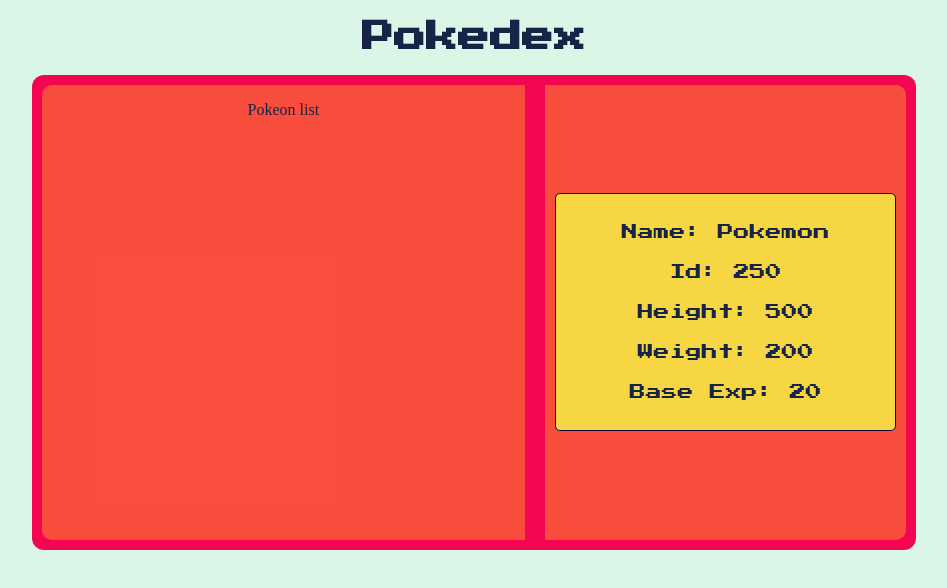
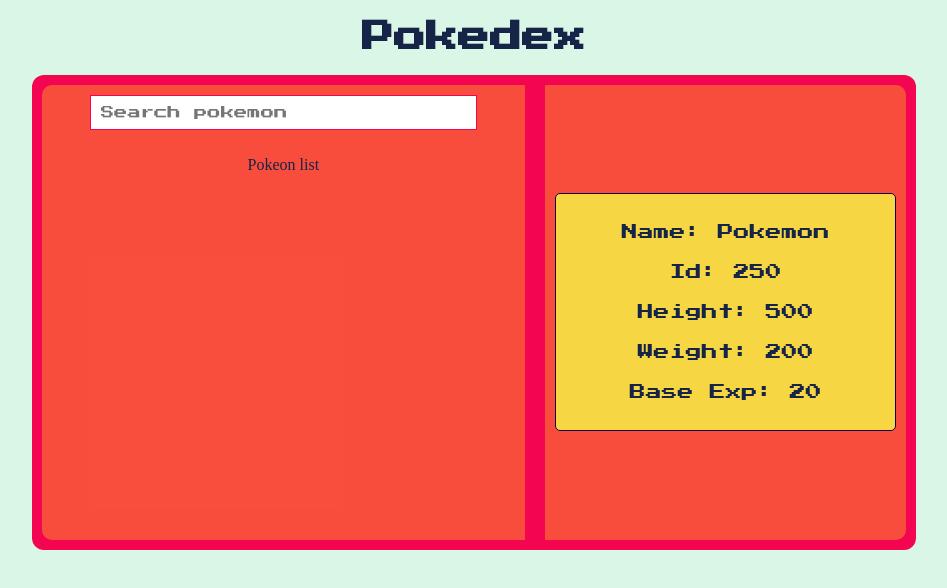
Before and after one commit to anandbaraik/pokedex, a React (Create React App) app: page / in a window 1280 px wide. Shown: the top 588 px of the page, without its empty margins (166-1113 px from the left). Built offline with nearby package versions, Linux system fonts and the light colour scheme.

Commit message:
Searchbox implemented

```diff
--- a/src/components/Pokedex/Pokedex.tsx
+++ b/src/components/Pokedex/Pokedex.tsx
@@ -1,10 +1,12 @@
 import React from 'react'
 import PokeSearchResult from '../PokeSearchResult/PokeSearchResult'
+import SearchBox from '../SearchBox/SearchBox'
 import "./Pokedex.css"
 export default function Pokedex() {
   return (
     <div className='pokedex-container'>
       <div className='pokelist-container'>
+      <SearchBox/>
         <p>Pokeon list</p>
       </div>
       <div className='pokedex-search-result-container'>
--- /dev/null
+++ b/src/components/SearchBox/SearchBox.css
@@ -0,0 +1,10 @@
+.search-box{
+    width: 80%;
+    padding: 10px;
+    border: 1px solid #f40552;
+    font-family: "Press Start 2P", cursive;
+    margin: 10px;
+}
+.search-box:focus{
+    outline: none;
+}
--- /dev/null
+++ b/src/components/SearchBox/SearchBox.tsx
@@ -0,0 +1,9 @@
+import React from 'react';
+import "./SearchBox.css";
+const SearchBox = () => {
+  return (
+    <input type="search" className='search-box' placeholder='Search pokemon'/>
+  )
+}
+
+export default SearchBox
```
